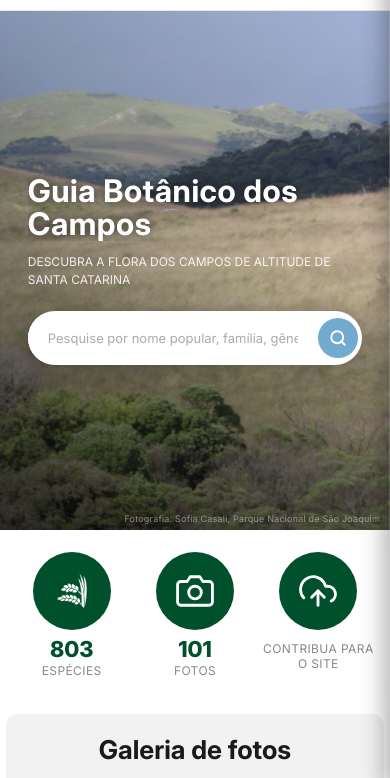
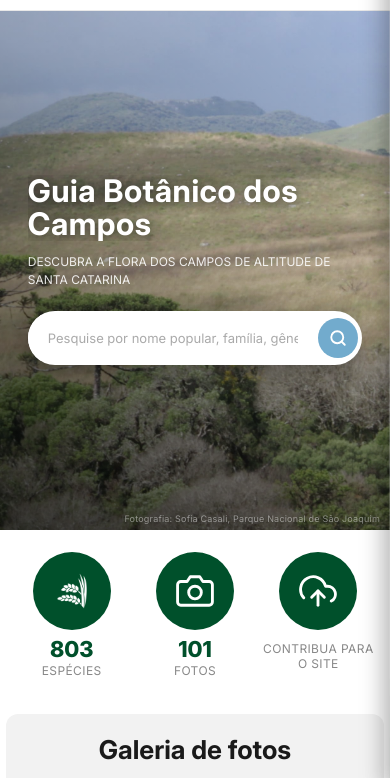
Before and after one commit to anacorrea9/guiabotanico, a website: page index.html in a window 390 px wide. Shown: the part 54-832 px from the top of the page. Drawn offline with Linux system fonts and the light colour scheme.

Commit message:
Mobile header: enquadramento X=65%

```diff
--- a/style.css
+++ b/style.css
@@ -1847,7 +1847,7 @@ footer {
 
   /* Hero banner mais alto, imagem com leve zoom e degrade diagonal */
   .hero-banner { height: 520px; }
-  .hero-banner-bg { background-size: 420%; background-position: 100% 12%; }
+  .hero-banner-bg { background-size: 420%; background-position: 65% 12%; }
   .hero-banner-overlay {
     background:
       linear-gradient(45deg, rgba(0,0,0,0.65) 0%, rgba(0,0,0,0.2) 55%, rgba(0,0,0,0) 100%),
```
